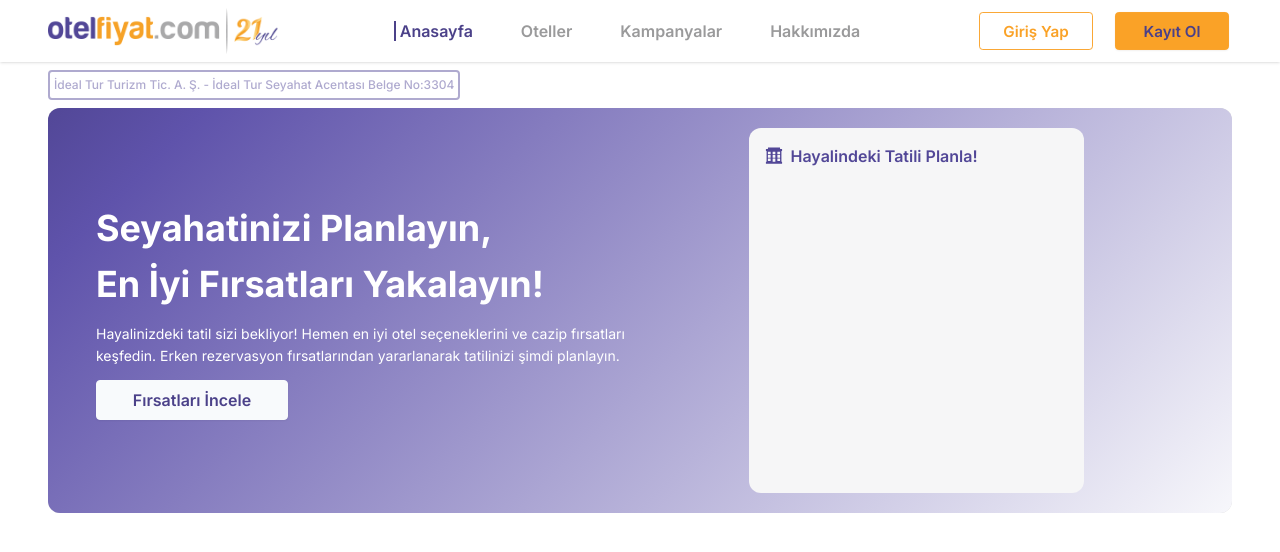
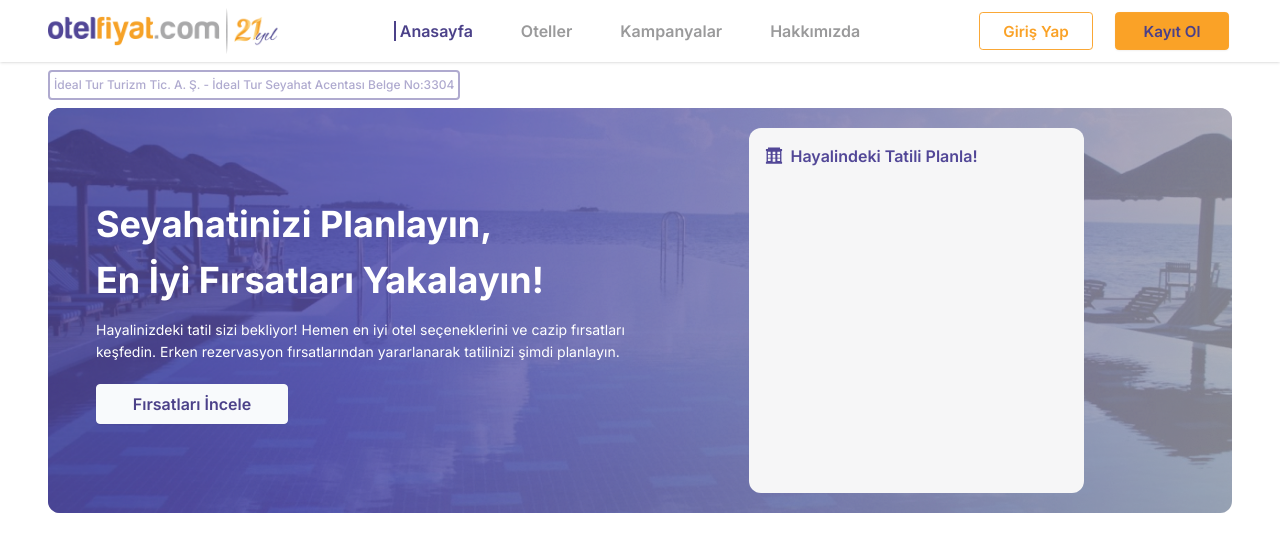
Before and after one commit to otelfiyat/otelfiyat-web, a Next.js app: page / in a window 1280 px wide. Shown: the top 552 px of the page. Built offline with nearby package versions, Linux system fonts and the light colour scheme.

Commit message:
Add hero image

```diff
--- a/src/components/Hero/HeroTitle.tsx
+++ b/src/components/Hero/HeroTitle.tsx
@@ -17,7 +17,7 @@ const HeroTitle = () => {
       >
         {HERO_TITLE.subtitle}
       </Typography>
-      <button className="btn w-48 max-h-10 min-h-10">
+      <button className="btn w-48 max-h-10 min-h-10 mt-2">
         <Typography
           variant="span"
           fw="semibold"
--- a/src/components/Hero/index.tsx
+++ b/src/components/Hero/index.tsx
@@ -20,8 +20,8 @@ const Hero = () => {
         </Typography>
       </div>
       <section className="hero min-h-screen overflow-hidden sm:min-h-96 sm:h-fit sm:rounded-xl">
-        <div className="hero-overlay bg-hero-bg-overlay"/>
-        <div className="container flex flex-col gap-4 w-full h-full py-5 sm:flex-row md:px-12 lg:px-18">
+        <div className="hero-overlay bg-hero-bg-overlay" />
+        <div className="container flex flex-col gap-4 w-full h-full py-5 sm:flex-row md:px-12 lg:px-18 bg-hero-bg bg-cover bg-center bg-no-repeat">
           <HeroTitle />
           <QuickSearchForm />
         </div>
```
Also changed, not shown: public/assets/images/hero-bg.png.
